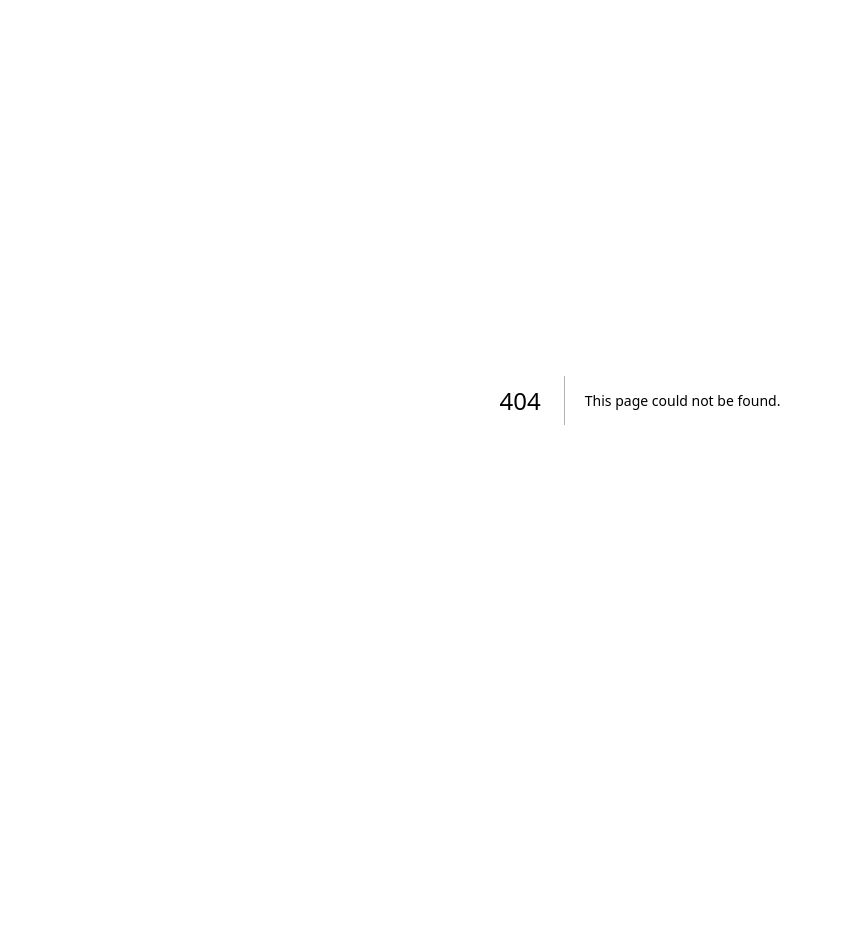
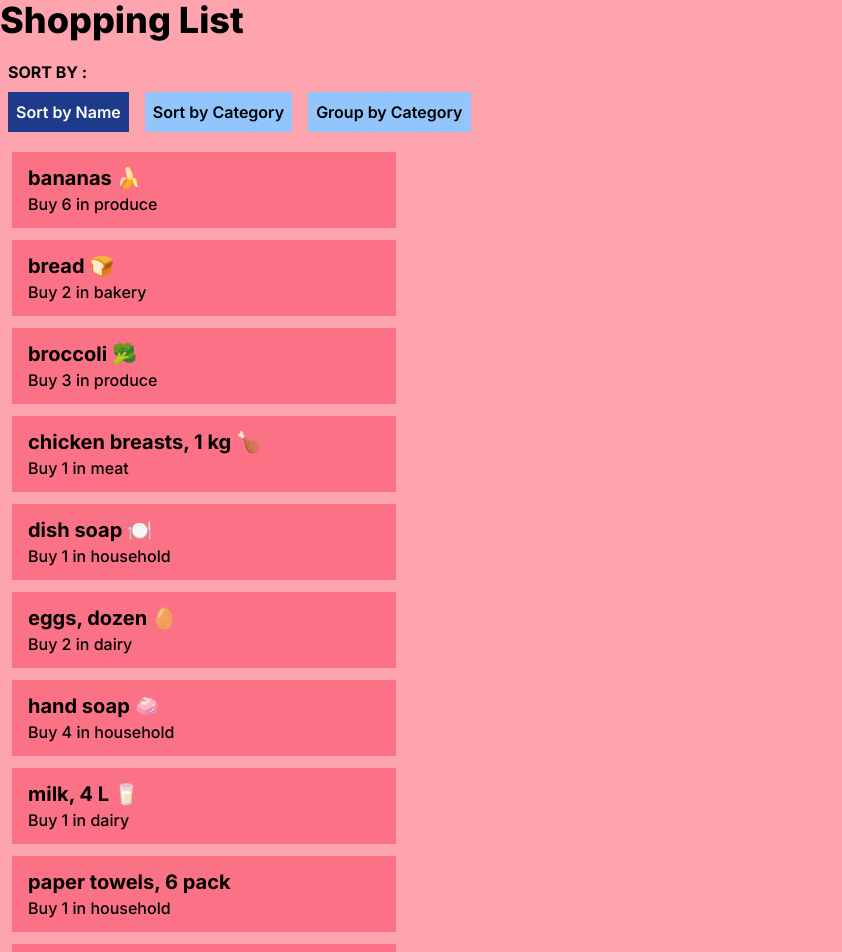
Before and after one commit to apskahlon15/cprg306-assignments, a Next.js app: page /week-5 in a window 1280 px wide. Before the commit this address had no page. Shown: the top 952 px of the page, without its empty margins (0-842 px from the left). Before the commit the page ends 800 px from the top, so only its background shows below. Built offline with nearby package versions, Linux system fonts and the light colour scheme.

Commit message:
Updating Week 5

```diff
--- a/app/page.js
+++ b/app/page.js
@@ -2,20 +2,24 @@ import Link from "next/link";
 
 export default function Home() {
   return (
-    <main className="flex min-h-screen p-2">
-      <div>
-        <h3>CPRG 306 Assignments</h3>
-
-        <li>
-          <Link href="./week-2">Week 2 </Link>
-        </li>
-        <li>
-          <Link href="./week-3">Week 3</Link>
-        </li>
-        <li>
-          <Link href="./week-4">Week 4</Link>
-        </li>
-      </div>
+    <main className="flex items-center justify-center min-h-screen p-2 bg-red-200">
+      <center className="text-black font-bold flex flex-col items-center h-3/4 w-1/3 bg-red-300 ">
+        <h3 className="py-5">CPRG 306 Assignments</h3>
+        <ul className="">
+          <li className="my-2 p-5 w-15 h-15 bg-red-200 rounded-full hover:bg-red-700 hover:text-white">
+            <Link href="./week-2">Week 2</Link>
+          </li>
+          <li className="my-2 p-5 w-15 h-15 bg-red-200 rounded-full hover:bg-red-700 hover:text-white">
+            <Link href="./week-3">Week 3</Link>
+          </li>
+          <li className="my-2 p-5 w-15 h-15 bg-red-200 rounded-full hover:bg-red-700 hover:text-white">
+            <Link href="./week-4">Week 4</Link>
+          </li>
+          <li className="my-2 p-5 w-15 h-15 bg-red-200 rounded-full hover:bg-red-700 hover:text-white">
+            <Link href="./week-5">Week 5</Link>
+          </li>
+        </ul>
+      </center>
     </main>
   );
 }
--- /dev/null
+++ b/app/week-5/item-list.js
@@ -0,0 +1,94 @@
+"use client";
+import { useState } from "react";
+import Item from "./item";
+import itemsData from "./items.json";
+
+const ItemList = () => {
+  const [sortBy, setSortBy] = useState("name");
+
+  const sortedItems = [...itemsData].sort((a, b) => {
+    if (sortBy === "name") {
+      return a.name.localeCompare(b.name);
+    } else if (sortBy === "category") {
+      return a.category.localeCompare(b.category);
+    }
+    return 0;
+  });
+
+  const groupedItems = sortedItems.reduce((groups, item) => {
+    const category = item.category;
+    if (!groups[category]) {
+      groups[category] = [];
+    }
+    groups[category].push(item);
+    return groups;
+  }, {});
+
+  return (
+    <div>
+      <div>
+        <p className="text-black font-bold px-2 pt-5">SORT BY :</p>
+        <button
+          onClick={() => setSortBy("name")}
+          className={
+            sortBy === "name"
+              ? "bg-blue-900 m-2 p-2 text-white font-semibold"
+              : "bg-blue-300 m-2 p-2 text-black font-semibold"
+          }
+        >
+          Sort by Name
+        </button>
+        <button
+          onClick={() => setSortBy("category")}
+          className={
+            sortBy === "category"
+              ? "bg-blue-900 m-2 p-2 text-white font-semibold"
+              : "bg-blue-300 m-2 p-2 text-black font-semibold"
+          }
+        >
+          Sort by Category
+        </button>
+        <button
+          onClick={() => setSortBy("group")}
+          className={
+            sortBy === "group"
+              ? "bg-blue-900 m-2 p-2 text-white font-semibold"
+              : "bg-blue-300 m-2 p-2 text-black font-semibold"
+          }
+        >
+          Group by Category
+        </button>
+      </div>
+      {sortBy === "group" ? (
+        Object.keys(groupedItems).map((category) => (
+          <div key={category}>
+            <h2 className="capitalize text-black font-bold px-2">{category}</h2>
+            <ul>
+              {groupedItems[category].map((item) => (
+                <Item
+                  key={item.id}
+                  name={item.name}
+                  quantity={item.quantity}
+                  category={item.category}
+                />
+              ))}
+            </ul>
+          </div>
+        ))
+      ) : (
+        <ul>
+          {sortedItems.map((item) => (
+            <Item
+              key={item.id}
+              name={item.name}
+              quantity={item.quantity}
+              category={item.category}
+            />
+          ))}
+        </ul>
+      )}
+    </div>
+  );
+};
+
+export default ItemList;
--- /dev/null
+++ b/app/week-5/item.js
@@ -0,0 +1,19 @@
+"use client";
+import React from "react";
+
+const Item = ({ name, quantity, category }) => {
+  return (
+    <li className="list-none w-35">
+      <div className="flex items-center justify-between px-4 py-3 bg-rose-400 max-w-sm m-3">
+        <div>
+          <h3 className="text-xl font-bold text-black">{name}</h3>
+          <p className="text-black font-medium">
+            Buy {quantity} in {category}
+          </p>
+        </div>
+      </div>
+    </li>
+  );
+};
+
+export default Item;
--- /dev/null
+++ b/app/week-5/items.json
@@ -0,0 +1,74 @@
+[
+  {
+    "id": "1h2GJKH12gkHG31h1H",
+    "name": "milk, 4 L 🥛",
+    "quantity": 1,
+    "category": "dairy"
+  },
+  {
+    "id": "2KJH3k2j3H1k2J3K1H",
+    "name": "bread 🍞",
+    "quantity": 2,
+    "category": "bakery"
+  },
+  {
+    "id": "3h2KJH3k2j3H1k2J3",
+    "name": "eggs, dozen 🥚",
+    "quantity": 2,
+    "category": "dairy"
+  },
+  {
+    "id": "4k2J3K1H2GJKH12gk",
+    "name": "bananas 🍌",
+    "quantity": 6,
+    "category": "produce"
+  },
+  {
+    "id": "5H1h1H2KJH3k2j3H",
+    "name": "broccoli 🥦",
+    "quantity": 3,
+    "category": "produce"
+  },
+  {
+    "id": "6H1k2J3K1H2GJKH1",
+    "name": "chicken breasts, 1 kg 🍗",
+    "quantity": 1,
+    "category": "meat"
+  },
+  {
+    "id": "7gkHG31h1H2KJH3k",
+    "name": "pasta sauce 🍝",
+    "quantity": 3,
+    "category": "canned goods"
+  },
+  {
+    "id": "8j3H1k2J3K1H2GJK",
+    "name": "spaghetti, 454 g 🍝",
+    "quantity": 2,
+    "category": "dry goods"
+  },
+  {
+    "id": "9H12gkHG31h1H2KJ",
+    "name": "toilet paper, 12 pack 🧻",
+    "quantity": 1,
+    "category": "household"
+  },
+  {
+    "id": "10H3k2j3H1k2J3K1",
+    "name": "paper towels, 6 pack",
+    "quantity": 1,
+    "category": "household"
+  },
+  {
+    "id": "11k2J3K1H2GJKH12",
+    "name": "dish soap 🍽️",
+    "quantity": 1,
+    "category": "household"
+  },
+  {
+    "id": "12GJKH12gkHG31h1",
+    "name": "hand soap 🧼",
+    "quantity": 4,
+    "category": "household"
+  }
+]
--- /dev/null
+++ b/app/week-5/page.js
@@ -0,0 +1,20 @@
+"use client";
+import React from "react";
+import ItemList from "./item-list";
+
+const Page = () => {
+  return (
+    <div className="bg-rose-300">
+      <h1
+        className="text-4xl font-extrabold
+      text-black
+      "
+      >
+        Shopping List{" "}
+      </h1>
+      <ItemList />
+    </div>
+  );
+};
+
+export default Page;
```
